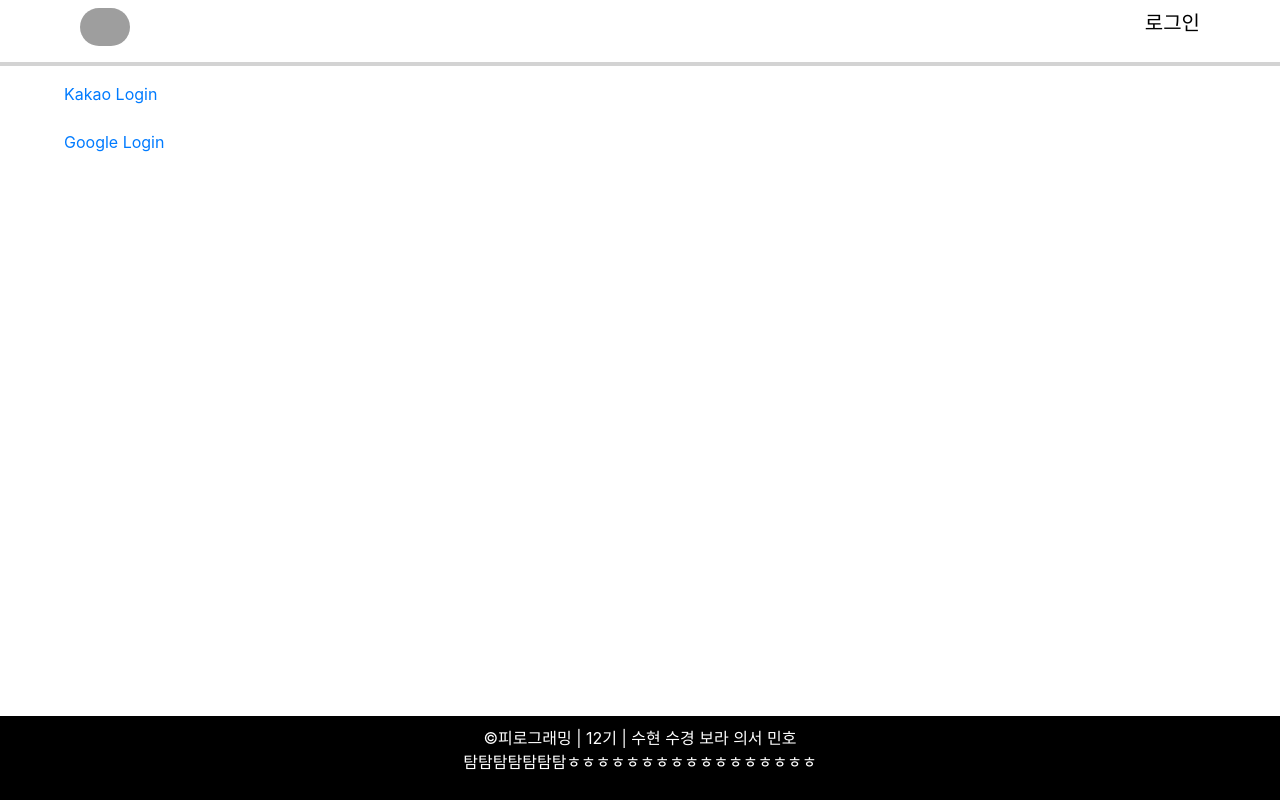
After one commit to briggirl2/piro12-Game, a Django app: page /selectLogin/ in a window 1280 px wide. The commit adds this page. Run offline with Django 3.2, Linux system fonts and the light colour scheme; some libraries are stand-ins or nearby versions; grey boxes are pictures that could not be loaded.

Commit message:
google login

```diff
--- a/game/templates/game/home.html
+++ b/game/templates/game/home.html
@@ -5,4 +5,5 @@
     <br><br>
 
     <a href="{% url 'game:playgame_computer' %}"><button>컴퓨터와 게임하기</button></a>
+
 {% endblock %}
--- a/game/templates/game/layout.html
+++ b/game/templates/game/layout.html
@@ -78,7 +78,12 @@
     </li>
 
     <li class="nav-item">
-        <a class="nav-link" href="#">로그인</a>
+        {% if user.is_authenticated %}
+            {{user.username}} 님이 로그인중
+            <a class="nav-link" href = "/accounts/logout">로그아웃</a>
+        {% else %}
+            <a class="nav-link" href="{% url 'game:select_login' %}">로그인</a>
+        {% endif %}
     </li>
 </ul>
 
--- /dev/null
+++ b/game/templates/game/select_login.html
@@ -0,0 +1,10 @@
+{% extends "game/layout.html" %}
+{% block content %}
+    {% load socialaccount %} {% providers_media_js %}
+    <a href="https://kauth.kakao.com/oauth/authorize?client_id=4ab6c9e4504646c05f4a6370251f1cd4&redirect_uri=http://localhost:8000&response_type=code">
+        Kakao Login</a>
+    <br><br>
+    <a href=" {% provider_login_url 'google' %}">Google Login</a><br>
+
+
+{% endblock %}
--- a/game/urls.py
+++ b/game/urls.py
@@ -7,5 +7,6 @@ app_name = 'game'
 
 urlpatterns = [
     path('', views.home, name='home'),
+    path('selectLogin/', views.select_login, name='select_login'),
     path('playgame/computer/', views.playgame_computer, name='playgame_computer'),
 ]
--- a/game/views.py
+++ b/game/views.py
@@ -1,5 +1,12 @@
 import random
 
+import json
+import requests
+from django.contrib.auth.models import User
+from django.views import View
+from django.http import JsonResponse, HttpResponse
+
+from .loginView import KakaoLoginView
 from django.shortcuts import render
 
 
@@ -9,7 +16,7 @@ def home(request):
 
 def playgame_computer(request):
     if request.method == 'GET':
-        return render(request, 'playgame_computer.html', {})
+        return render(request, 'game/playgame_computer.html', {})
     elif request.method == 'POST':
         user1_input = request.POST['seleted_action']
         print(user1_input)
@@ -45,3 +52,7 @@ def makeresult(a, b):
             return 2
         elif b == '바위':
             return 1
+
+
+def select_login(request):
+    return render(request, 'game/select_login.html')
--- a/week4/urls.py
+++ b/week4/urls.py
@@ -19,4 +19,5 @@ from django.urls import path, include
 urlpatterns = [
     path('admin/', admin.site.urls),
     path('', include('game.urls')),
+    path('accounts/', include('allauth.urls')),
 ]
```
Also changed, not shown: game/loginView.py (added, +23 -0 lines), week4/settings.py (+26 -0 lines), game/templates/game/playgame_computer.html (renamed from game/templates/playgame_computer.html).
